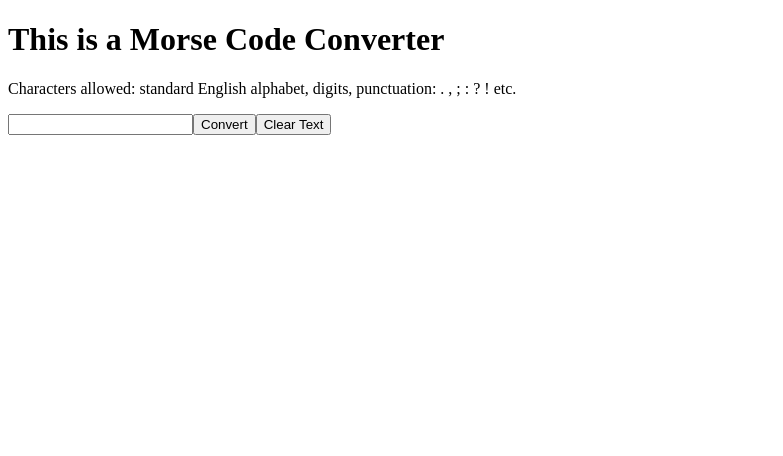
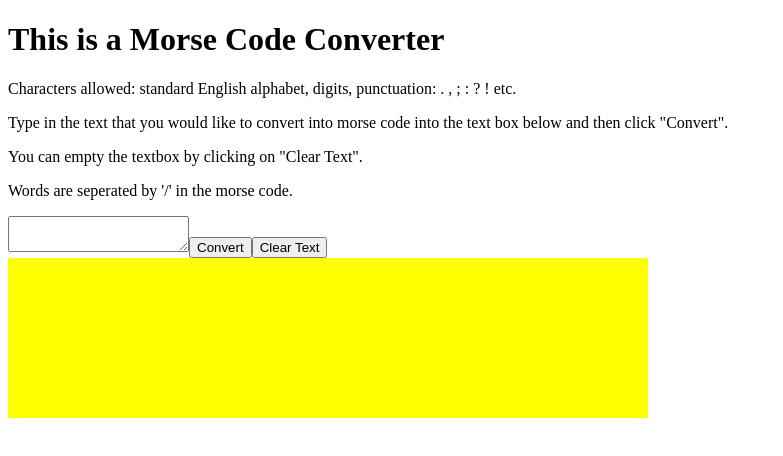
Before and after one commit to VivianeBusch-Wallace/morse-code-translator, a React (Create React App) app: page / in a window 1280 px wide. Shown: the top 456 px of the page, without its empty margins (0-783 px from the left). Built offline with nearby package versions, Linux system fonts and the light colour scheme.

Commit message:
morse code translator works

```diff
--- a/src/App.js
+++ b/src/App.js
@@ -3,12 +3,20 @@ import React, { useState } from "react";
 // importing user input >>
 import UserText from "./components/UserInput";
 // importing converted morse code >>
-// import MorseCode from "./components/MorseCode";
+import MorseCode from "./components/MorseCode";
 
 function App() {
   // initialize useState with userInput >>
   const [userInput, setUserInput] = useState("");
   const [codedInput, setCodedInput] = useState("");
+
+  const changeUserInputApp = (value) => {
+    setUserInput(value);
+  };
+  const convertedInput = (value) => {
+    setCodedInput(value);
+    console.log(value);
+  };
 
   return (
     <div className="App">
@@ -20,17 +28,23 @@ function App() {
           Characters allowed: standard English alphabet, digits, punctuation: .
           , ; : ? ! etc.
         </p>
+        <p>
+          Type in the text that you would like to convert into morse code into
+          the text box below and then click "Convert".
+        </p>
+        <p>You can empty the textbox by clicking on "Clear Text".</p>
+        <p>Words are seperated by '/' in the morse code.</p>
       </div>
       <section className="converter-container">
         {/* user input text to convert >> */}
         <UserText
           userInput={userInput}
-          setUserInput={setUserInput}
+          changeUserInput={changeUserInputApp}
           codedInput={codedInput}
-          setCodedInput={setCodedInput}
+          convertedInput={convertedInput}
         />
         {/* converted text to be displayed >> */}
-        {/* <MorseCode /> */}
+        <MorseCode convertedInput={codedInput} />
       </section>
     </div>
   );
--- a/src/components/MorseCode.js
+++ b/src/components/MorseCode.js
@@ -1,4 +1,9 @@
 // import useState from React >>
 import React, { useState } from "react";
 
-function MorseCode() {}
+function MorseCode({ convertedInput }) {
+  console.log(convertedInput);
+  return <div className="result">{convertedInput}</div>;
+}
+
+export default MorseCode;
--- a/src/components/UserInput.js
+++ b/src/components/UserInput.js
@@ -1,7 +1,7 @@
 // import useState from React >>
 import React, { useState } from "react";
 
-function UserText({ userInput, setUserInput, codedInput, setCodedInput }) {
+function UserText({ userInput, changeUserInput, codedInput, convertedInput }) {
   // morse alphabet table >>
   const internationalMorseAlphabet = {
     a: ".-",
@@ -56,10 +56,11 @@ function UserText({ userInput, setUserInput, codedInput, setCodedInput }) {
     $: "...-..-",
     "'": ".----.",
     "&": ".-...",
+    " ": "/",
   };
-
+  // attach userInput to useState and convert it to lower case
   function inputChanges(e) {
-    setUserInput(e.target.value);
+    changeUserInput(e.target.value.toLowerCase());
     //  console.log(internationalMorseAlphabet[e.target.value]);
   }
 
@@ -68,34 +69,27 @@ function UserText({ userInput, setUserInput, codedInput, setCodedInput }) {
     // prevent default of form >>
     e.preventDefault();
 
+    // convert text into code using the morse code object >>
     let codedString = "";
     for (let letter of userInput) {
       codedString += " " + internationalMorseAlphabet[letter];
     }
-
-    setCodedInput(codedString);
-    // string to lower case, to array
-    // loop through table, find match with input array
-    // put value of key into new array, join(" ")
-    // send conversion result into props?
-
-    // check if has paragraphs, make user write it as a symbol?
-    // put paragraphs into element with ASCII?
-    // OR only check line by line of userinput...?
+    // send converted text to parent >>
+    convertedInput(codedString);
   }
   // reset userInput to blank on click of button>>
   function clearInput() {
-    setUserInput("");
+    changeUserInput("");
   }
 
   return (
     <form className="input-form" onSubmit={OnSubmit}>
-      <input
+      <textarea
         type="text"
-        className="input-text"
+        className="textarea"
         value={userInput}
         onChange={inputChanges}
-      ></input>
+      ></textarea>
       <input type="submit" value="Convert" />
       <button onClick={clearInput}>Clear Text</button>
     </form>
@@ -103,3 +97,12 @@ function UserText({ userInput, setUserInput, codedInput, setCodedInput }) {
 }
 
 export default UserText;
+
+// string to lower case, to array
+// loop through table, find match with input array
+// put value of key into new array, join(" ")
+// send conversion result into props?
+
+// check if has paragraphs, make user write it as a symbol?
+// put paragraphs into element with ASCII?
+// OR only check line by line of userinput...?
--- a/src/index.js
+++ b/src/index.js
@@ -1,6 +1,8 @@
 import React from "react";
 import ReactDOM from "react-dom";
 import App from "./App";
+
+import "./scss/main.scss";
 
 ReactDOM.render(
   <React.StrictMode>
--- a/src/scss/main.scss
+++ b/src/scss/main.scss
@@ -0,0 +1,5 @@
+.result {
+  background-color: yellow;
+  width: 50vw;
+  height: 20vh;
+}
```
